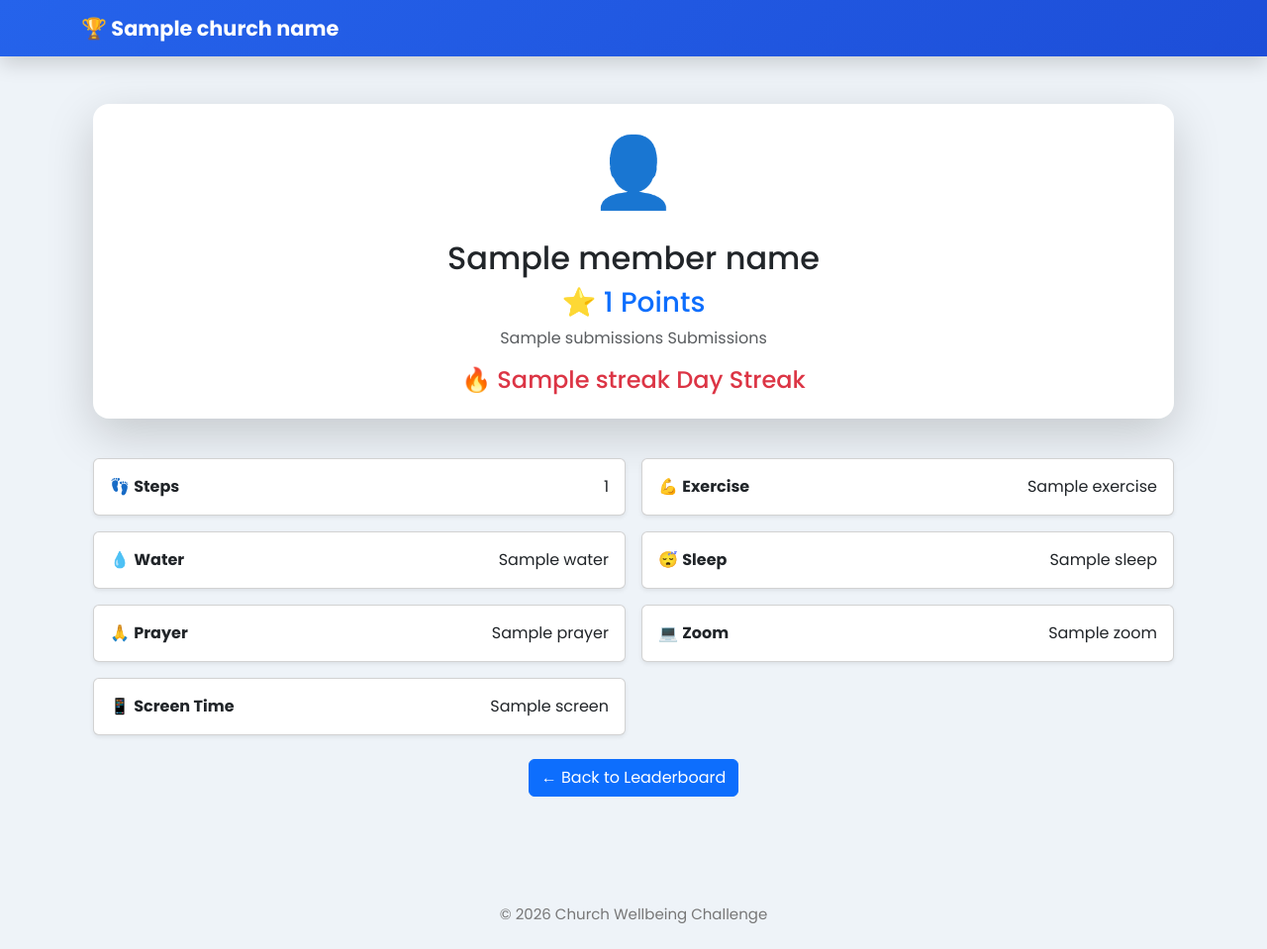
After one commit to Gurpree3t/ChurchWellbeing, a Flask app: template templates/member.html in a window 1280 px wide. The commit adds this page. Shown: the whole page at 99% size. Run offline with Flask 3, Linux system fonts and the light colour scheme; the template is opened without the code that fills it: most values are stand-ins (such as "Sample title", 1, 10 or a date in 2020).

Commit message:
Describe what you changed

```diff
--- a/app.py
+++ b/app.py
@@ -1,4 +1,4 @@
-from flask import Flask, render_template
+from flask import Flask, render_template, abort
 from datetime import datetime
 import pandas as pd
 
@@ -106,18 +106,18 @@ def dashboard():
         inplace=True
     )
     group_map = (
-    df[[COL_NAME, "Age Group"]]
-    .drop_duplicates()
-    .rename(columns={
-        COL_NAME: "Name",
-        "Age Group": "Group"
-    })
+        df[[COL_NAME, "Age Group"]]
+        .drop_duplicates()
+        .rename(columns={
+            COL_NAME: "Name",
+            "Age Group": "Group"
+        })
     )
 
     leaderboard = leaderboard.merge(
-    group_map,
-    on="Name",
-    how="left"
+        group_map,
+        on="Name",
+        how="left"
     )
 
     # ==========================
@@ -156,33 +156,102 @@ def dashboard():
     # ==========================
     # Render Page
     # ==========================
-
     return render_template(
         "dashboard.html",
-
         leaderboard=leaderboard.to_dict("records"),
-
         top3=top3.to_dict("records"),
-
         under18=under18.to_dict("records"),
-
         adults=adults.to_dict("records"),
-
         seniors=seniors.to_dict("records"),
-
         total_members=stats["members"],
-
         total_steps=stats["steps"],
-
         total_points=total_points,
-
         last_updated=last_updated,
-
         app_name=APP_NAME,
-
         church_name=CHURCH_NAME
     )
 
+@app.route("/member/<name>")
+def member_profile(name):
+
+    # ==========================
+    # Load Google Sheet
+    # ==========================
+
+    df = load_google_sheet()
+
+    df.columns = df.columns.str.strip()
+
+    # ==========================
+    # Standardize Names
+    # ==========================
+
+    df[COL_NAME] = (
+        df[COL_NAME]
+        .astype(str)
+        .str.upper()
+        .str.strip()
+    )
+
+    name = name.upper().strip()
+
+    member = df[df[COL_NAME] == name]
+
+    if member.empty:
+        abort(404)
+
+    member[
+        [
+            "Steps Points",
+            "Exercise Points",
+            "Water Points",
+            "Sleep Points",
+            "Prayer Points",
+            "Zoom Points",
+            "Screen Time Points",
+            "Total"
+        ]
+    ] = member.apply(calculate_points, axis=1)
+
+    # ==========================
+    # Daily Streak
+    # ==========================
+
+    dates = (
+        pd.to_datetime(member[COL_DATE])
+        .dt.normalize()
+        .sort_values()
+        .drop_duplicates()
+        .tolist()
+    )
+
+    streak = 0
+
+    if dates:
+
+        today = pd.Timestamp.now().normalize()
+
+        if dates[-1] < today:
+            today -= pd.Timedelta(days=1)
+
+        while today in dates:
+            streak += 1
+            today -= pd.Timedelta(days=1)
+
+    return render_template(
+        "member.html",
+        member_name=name,
+        total_points=int(member["Total"].sum()),
+        streak=streak,
+        total_steps=int(member["Steps Points"].sum()),
+        exercise=int(member["Exercise Points"].sum()),
+        water=int(member["Water Points"].sum()),
+        sleep=int(member["Sleep Points"].sum()),
+        prayer=int(member["Prayer Points"].sum()),
+        zoom=int(member["Zoom Points"].sum()),
+        screen=int(member["Screen Time Points"].sum()),
+        submissions=len(member)
+    )
 
 if __name__ == "__main__":
     app.run(debug=True)
--- a/static/js/app.js
+++ b/static/js/app.js
@@ -186,3 +186,24 @@ document.querySelectorAll(".filter-btn").forEach(btn=>{
 });
 
 showPage(1);
+
+document.querySelectorAll(".view-profile").forEach(btn => {
+
+    btn.addEventListener("click", function () {
+
+        document.getElementById("profileName").textContent = this.dataset.name;
+        document.getElementById("profileGP").textContent = this.dataset.gp;
+        document.getElementById("profileRank").textContent = this.dataset.rank;
+        document.getElementById("profilePoints").textContent = this.dataset.points;
+
+        document.getElementById("profileSteps").textContent = this.dataset.steps;
+        document.getElementById("profileExercise").textContent = this.dataset.exercise;
+        document.getElementById("profileWater").textContent = this.dataset.water;
+        document.getElementById("profileSleep").textContent = this.dataset.sleep;
+        document.getElementById("profilePrayer").textContent = this.dataset.prayer;
+
+        new bootstrap.Modal(document.getElementById("profileModal")).show();
+
+    });
+
+});
--- /dev/null
+++ b/templates/member.html
@@ -0,0 +1,112 @@
+{% extends "base.html" %}
+
+{% block content %}
+
+<div class="container mt-4">
+
+    <div class="card shadow-lg border-0 rounded-4">
+
+        <div class="card-body text-center">
+
+            <div style="font-size:70px;">
+                👤
+            </div>
+
+            <h2 class="mt-3">
+                {{ member_name }}
+            </h2>
+
+            <h3 class="text-primary">
+                ⭐ {{ total_points }} Points
+            </h3>
+
+            <p class="text-muted">
+            {{ submissions }} Submissions
+</p>
+
+<h4 class="text-danger">
+    🔥 {{ streak }} Day Streak
+</h4>
+
+        </div>
+
+    </div>
+
+    <div class="row mt-4 g-3">
+
+        <div class="col-md-6">
+            <div class="card shadow-sm">
+                <div class="card-body">
+                    👣 <strong>Steps</strong>
+                    <span class="float-end">{{ total_steps }}</span>
+                </div>
+            </div>
+        </div>
+
+        <div class="col-md-6">
+            <div class="card shadow-sm">
+                <div class="card-body">
+                    💪 <strong>Exercise</strong>
+                    <span class="float-end">{{ exercise }}</span>
+                </div>
+            </div>
+        </div>
+
+        <div class="col-md-6">
+            <div class="card shadow-sm">
+                <div class="card-body">
+                    💧 <strong>Water</strong>
+                    <span class="float-end">{{ water }}</span>
+                </div>
+            </div>
+        </div>
+
+        <div class="col-md-6">
+            <div class="card shadow-sm">
+                <div class="card-body">
+                    😴 <strong>Sleep</strong>
+                    <span class="float-end">{{ sleep }}</span>
+                </div>
+            </div>
+        </div>
+
+        <div class="col-md-6">
+            <div class="card shadow-sm">
+                <div class="card-body">
+                    🙏 <strong>Prayer</strong>
+                    <span class="float-end">{{ prayer }}</span>
+                </div>
+            </div>
+        </div>
+
+        <div class="col-md-6">
+            <div class="card shadow-sm">
+                <div class="card-body">
+                    💻 <strong>Zoom</strong>
+                    <span class="float-end">{{ zoom }}</span>
+                </div>
+            </div>
+        </div>
+
+        <div class="col-md-6">
+            <div class="card shadow-sm">
+                <div class="card-body">
+                    📱 <strong>Screen Time</strong>
+                    <span class="float-end">{{ screen }}</span>
+                </div>
+            </div>
+        </div>
+
+    </div>
+
+    <div class="text-center mt-4">
+
+        <a href="/" class="btn btn-primary">
+            ← Back to Leaderboard
+        </a>
+
+    </div>
+
+</div>
+
+{% endblock %}
```
Also changed, not shown: templates/dashboard.html (+11 -4 lines), templates/index.html (+54 -1 lines), templates/member.html.txt (deleted).
